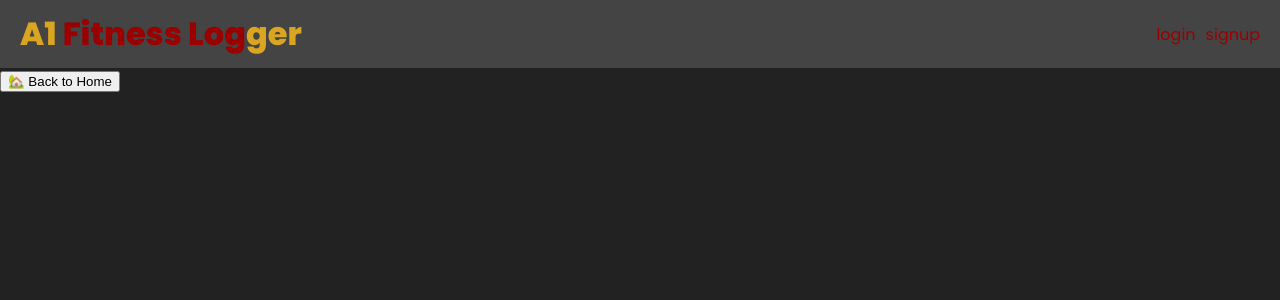
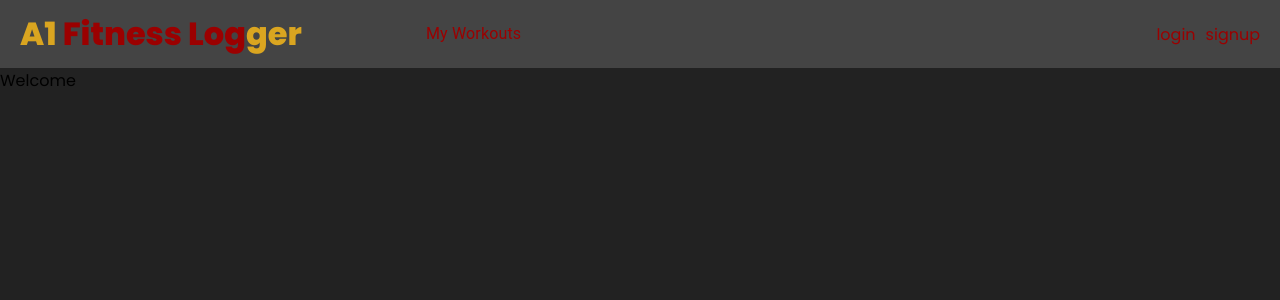
Before and after one commit to Alfredoeb9/Fitness-App-FrontEnd, a React (Create React App) app: page /welcome in a window 1280 px wide. Shown: the top 300 px of the page. Built offline with nearby package versions, Linux system fonts and the light colour scheme.

Commit message:
fixed route to login and created initial landing page

```diff
--- a/src/App.js
+++ b/src/App.js
@@ -11,6 +11,7 @@ import NotFound from "./pages/NotFound";
 
 import "./App.css";
 import PrivateRoutes from "./components/PrivateRoutes";
+import Welcome from "./pages/Welcome";
 
 function App() {
   const dispatch = useDispatch();
@@ -32,7 +33,7 @@ function App() {
               <Route path="/" element={<Home />} />
               <Route path="/profile" element={<Profile />} />
             </Route>
-
+            <Route path="/welcome" element={<Welcome />} />
             <Route path="/signup" element={<Signup />} />
             <Route path="/login" element={<Login />} />
             <Route path="*" element={<NotFound />} />
--- a/src/components/Navbar.css
+++ b/src/components/Navbar.css
@@ -7,9 +7,11 @@ header > .nav_container {
   padding: 10px 20px;
   display: flex;
   align-items: center;
-  justify-content: space-between;
+  /* justify-content: space-between; */
 }
 header > .nav_container > a {
+  max-width: 380px;
+  width: 100%;
   color: #333;
   text-decoration: none;
 }
--- a/src/components/Navbar.js
+++ b/src/components/Navbar.js
@@ -19,7 +19,7 @@ const Navbar = () => {
   return (
     <header className="nav">
       <div className="nav_container">
-        <Link to={"/"}>
+        <Link to={"/welcome"}>
           <h1>
             <span className="title_span">A1</span> Fitness Log
             <span className="title_span">ger</span>
@@ -27,6 +27,12 @@ const Navbar = () => {
         </Link>
 
         <nav>
+          <MenuItem>
+            <Link to="/">
+              {/* <Avatar sx={{ bgcolor: deepOrange[500] }}></Avatar> */}
+              <span className="">My Workouts</span>
+            </Link>
+          </MenuItem>
           {user ? (
             <div>
               {/* <span>{user && user.email}</span> */}
--- a/src/components/PrivateRoutes.jsx
+++ b/src/components/PrivateRoutes.jsx
@@ -1,6 +1,6 @@
 import React from "react";
 import { useSelector } from "react-redux";
-import { Outlet, useNavigate, useLocation } from "react-router-dom";
+import { Outlet, useNavigate, useLocation, Navigate } from "react-router-dom";
 import { userAuthSlice, selectUserAuth } from "../app/features/AuthContext";
 
 function PrivateRoutes() {
@@ -11,14 +11,14 @@ function PrivateRoutes() {
   return user ? (
     <Outlet />
   ) : (
-    navigate("/login")
-    // <Navigate
-    //   to="/login"
-    //   state={{
-    //     from: location,
-    //   }}
-    //   replace
-    // />
+    // navigate("/login")
+    <Navigate
+      to="/login"
+      state={{
+        from: location,
+      }}
+      replace
+    />
   );
 }
 
--- a/src/index.css
+++ b/src/index.css
@@ -134,6 +134,8 @@ nav div a h1 {
 nav {
   display: flex;
   align-items: center;
+  width: 100%;
+  justify-content: space-between;
 }
 nav a {
   margin-left: 10px;
--- a/src/pages/Home.js
+++ b/src/pages/Home.js
@@ -1,5 +1,6 @@
 import { useEffect, useState } from "react";
 import { useDispatch, useSelector } from "react-redux";
+import { useNavigate } from "react-router-dom";
 import {
   getWorkout,
   selectWorkout,
@@ -16,6 +17,7 @@ const Home = () => {
   const workouts = useSelector(selectWorkout);
   const user = useSelector(selectUserAuth);
   const dispatch = useDispatch();
+  const navigate = useNavigate();
 
   useEffect(() => {
     const fetchAllWorkouts = async () => {
@@ -37,6 +39,8 @@ const Home = () => {
 
     if (user) {
       fetchAllWorkouts();
+    } else {
+      navigate("/login", { replace: true });
     }
   }, [dispatch, user]);
 
--- /dev/null
+++ b/src/pages/Welcome.js
@@ -0,0 +1,5 @@
+function Welcome() {
+  return <div>Welcome</div>;
+}
+
+export default Welcome;
```
